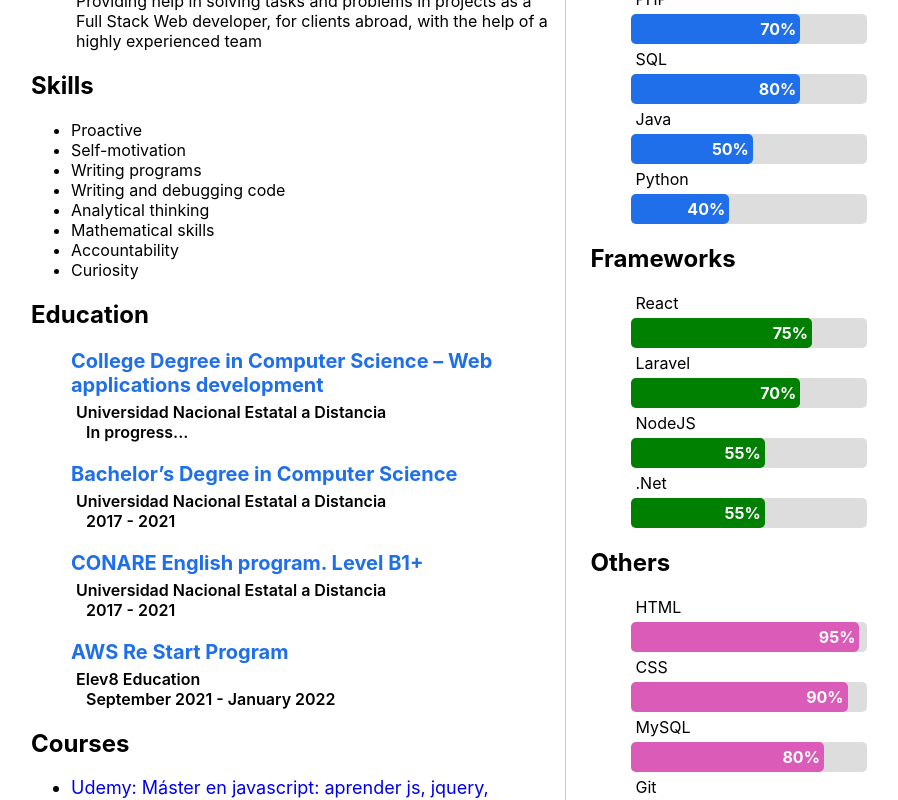
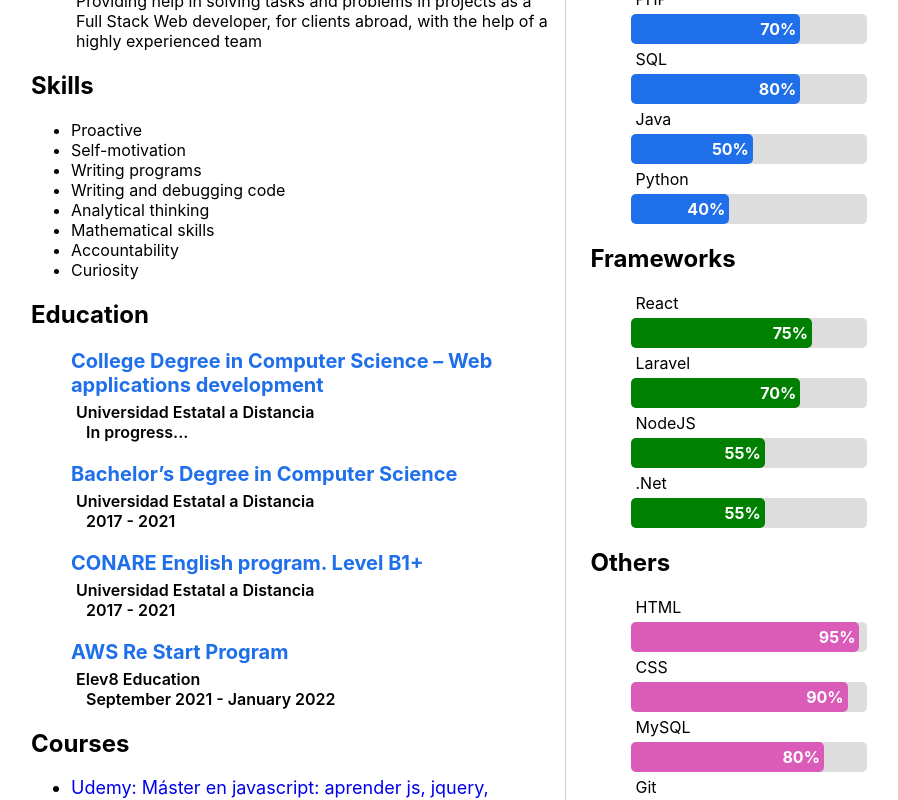
Before and after one commit to JefreyAE/Portfolio, a React (Create React App) app: page /resume in a window 1280 px wide. Shown: the part 355-1155 px from the top of the page, without its empty margins (80-978 px from the left). Built offline with nearby package versions, Linux system fonts and the light colour scheme.

Commit message:
Fix university name

```diff
--- a/src/components/Resume.js
+++ b/src/components/Resume.js
@@ -34,13 +34,13 @@ export const Resume = () => {
             <h2>Education</h2>
             <ul>
               <h3 className='education-title'>College Degree in Computer Science – Web applications development</h3>
-                <p className='institution'>Universidad Nacional Estatal a Distancia</p>
+                <p className='institution'>Universidad Estatal a Distancia</p>
                 <p className='period'>In progress...</p>
               <h3 className='education-title'>Bachelor’s Degree in Computer Science</h3>
-                <p className='institution'>Universidad Nacional Estatal a Distancia</p>
+                <p className='institution'>Universidad Estatal a Distancia</p>
                 <p className='period'>2017 - 2021</p>
               <h3 className='education-title'>CONARE English program. Level B1+</h3>
-                <p className='institution'>Universidad Nacional Estatal a Distancia</p>
+                <p className='institution'>Universidad Estatal a Distancia</p>
                 <p className='period'>2017 - 2021</p>
                <h3 className='education-title'>AWS Re Start Program</h3>
                 <p className='institution'>Elev8 Education</p>
```
